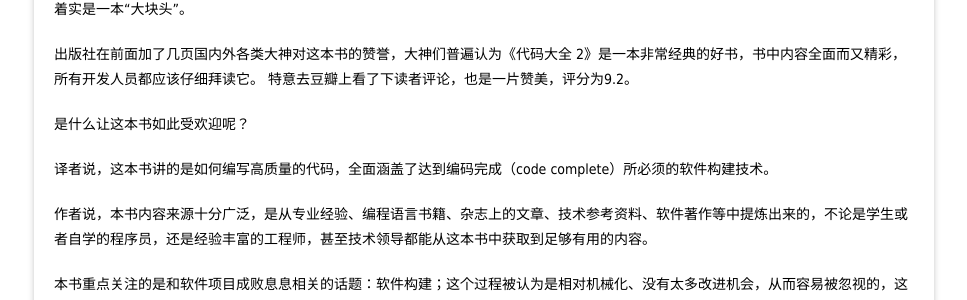
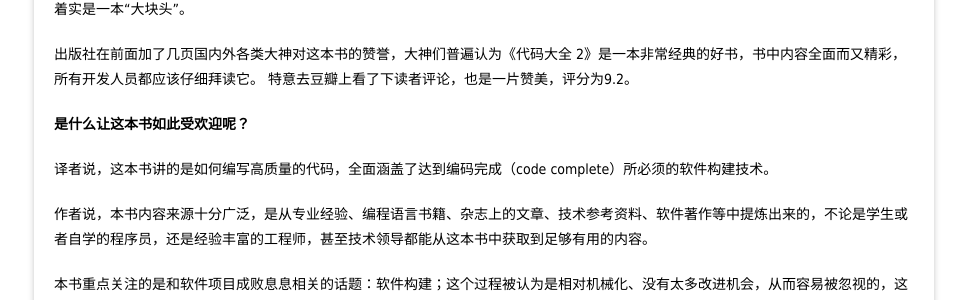
Before and after one commit to tabalt/tabalt.github.io, a Jekyll site: the page built from _posts/code-complete-2/2014-08-23-code-complete-2-reading-notes.md, in a window 1280 px wide. Shown: the part 223-523 px from the top of the page, without its empty margins (156-1123 px from the left). Built offline with Jekyll 4.4.1, drawn with Linux system fonts in a browser that asks for light colours; Markdown is read by kramdown in place of the engine named in the settings; comment, search, counter and statistics services are not loaded.

```diff
--- a/_posts/code-complete-2/2014-08-23-code-complete-2-reading-notes.md
+++ b/_posts/code-complete-2/2014-08-23-code-complete-2-reading-notes.md
@@ -12,7 +12,7 @@ categories: 博文
 
 出版社在前面加了几页国内外各类大神对这本书的赞誉，大神们普遍认为《代码大全 2》是一本非常经典的好书，书中内容全面而又精彩，所有开发人员都应该仔细拜读它。 特意去豆瓣上看了下读者评论，也是一片赞美，评分为9.2。
 
-*是什么让这本书如此受欢迎呢？*
+**是什么让这本书如此受欢迎呢？**
 
 译者说，这本书讲的是如何编写高质量的代码，全面涵盖了达到编码完成（code complete）所必须的软件构建技术。
 
```
